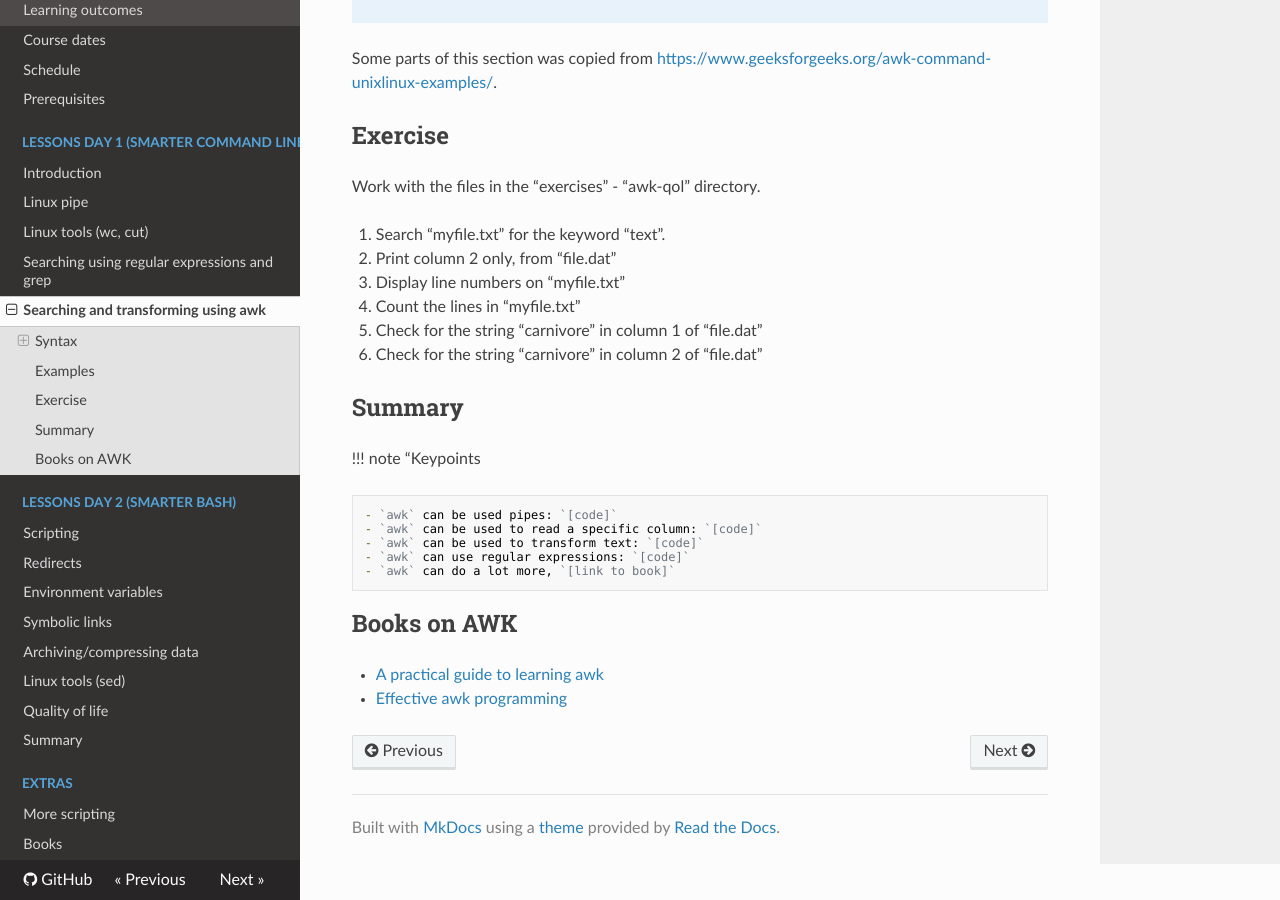
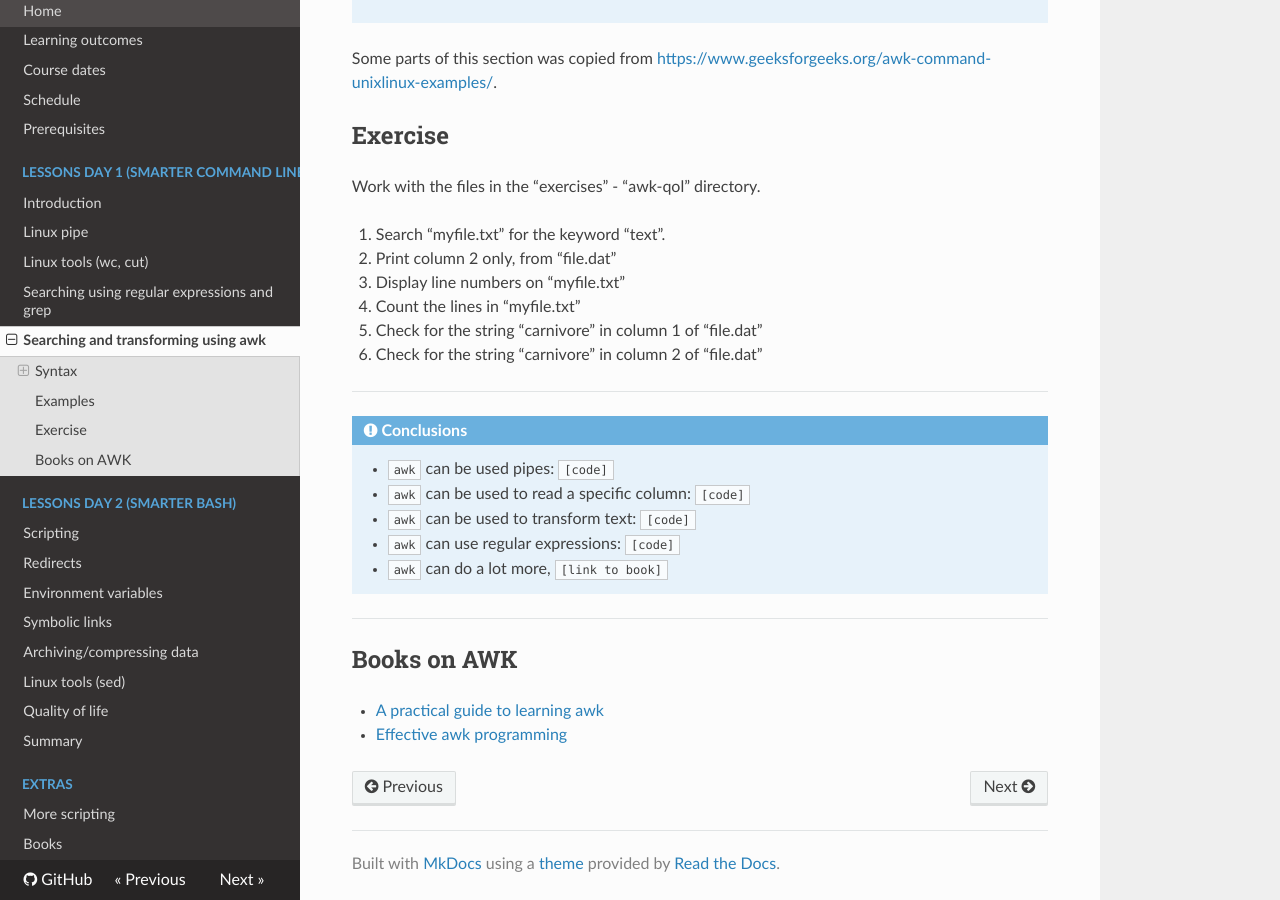
Before and after one commit to UPPMAX/linux-command-line-201, an MkDocs documentation site: the page built from docs/sessions/awk/README.md, in a window 1280 px wide and 900 px high, scrolled down 4334 px. Built offline with MkDocs 1.6.1, drawn with Linux system fonts in a browser that asks for light colours; nearby versions of some CDN libraries.

Commit message:
Use same layout for conclusion

```diff
--- a/docs/sessions/awk/README.md
+++ b/docs/sessions/awk/README.md
@@ -185,9 +185,9 @@ Work with the files in the "exercises" - "awk-qol" directory.
 
 <!-- markdownlint-enable -->
 
-## Summary
+---
 
-!!! note "Keypoints
+!!! info "Conclusions"
 
     - `awk` can be used pipes: `[code]`
     - `awk` can be used to read a specific column: `[code]`
@@ -195,6 +195,8 @@ Work with the files in the "exercises" - "awk-qol" directory.
     - `awk` can use regular expressions: `[code]`
     - `awk` can do a lot more, `[link to book]`
 
+---
+
 ## Books on AWK
 
 - [A practical guide to learning awk](https://opensource.com/downloads/awk-ebook)
```
